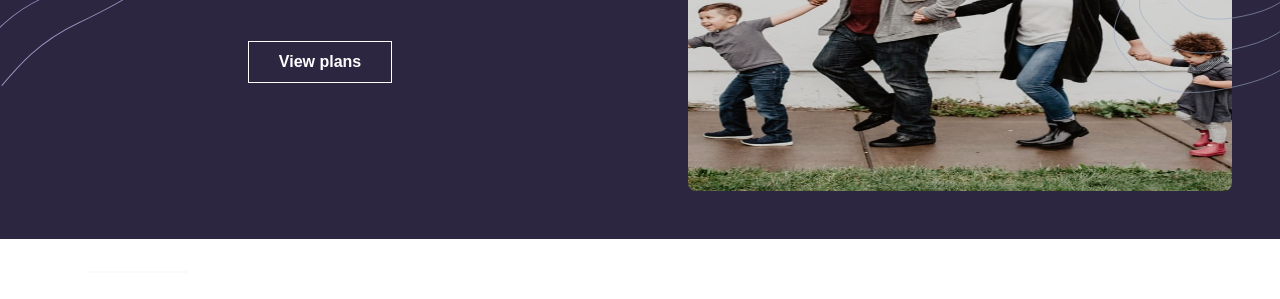
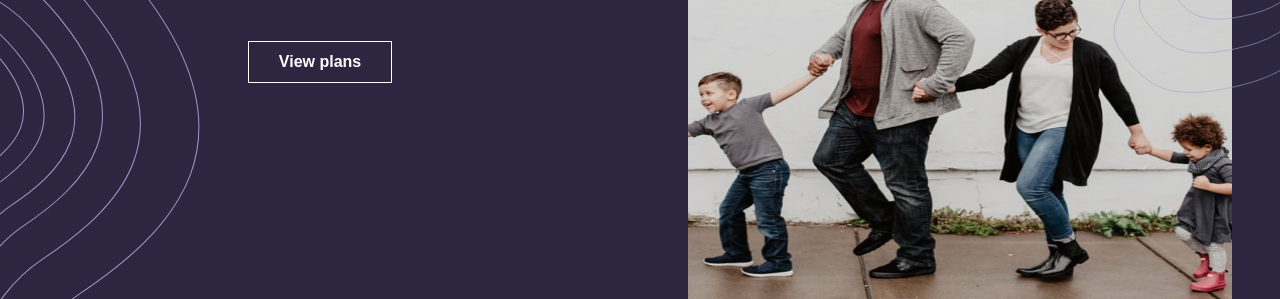
Before and after one commit to Hezhykeyhel/Insure, a plain HTML site: page index.html in a window 1280 px wide. Shown: the part 283-582 px from the top of the page. Drawn offline with nearby package versions, Linux system fonts and the light colour scheme.

Commit message:
Update styles.css

```diff
--- a/styles.css
+++ b/styles.css
@@ -185,7 +185,7 @@ main{
 }
 .main-content img{
     width: 100%;
-    height: 350px;
+    height: 500px;
     border-radius: 8px;
 }
 
```
